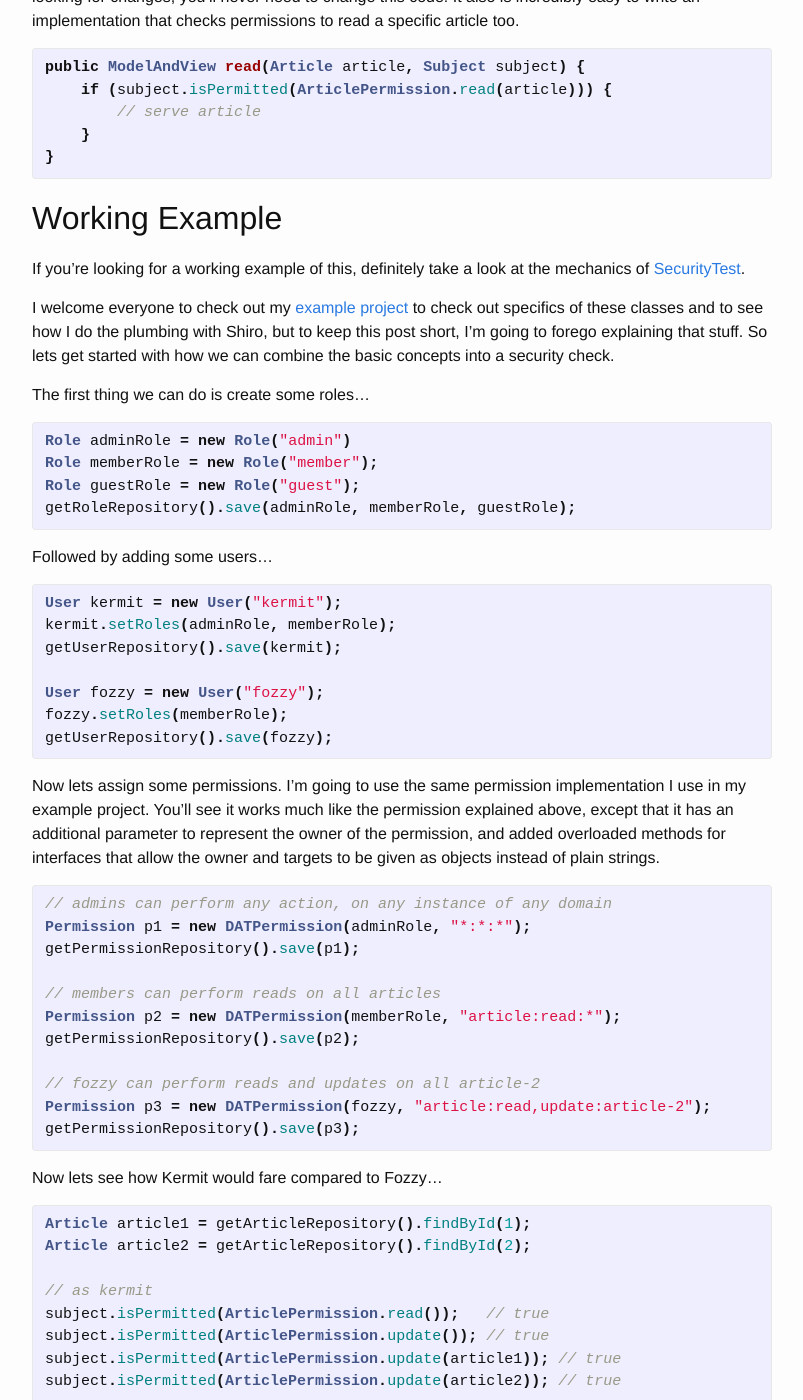
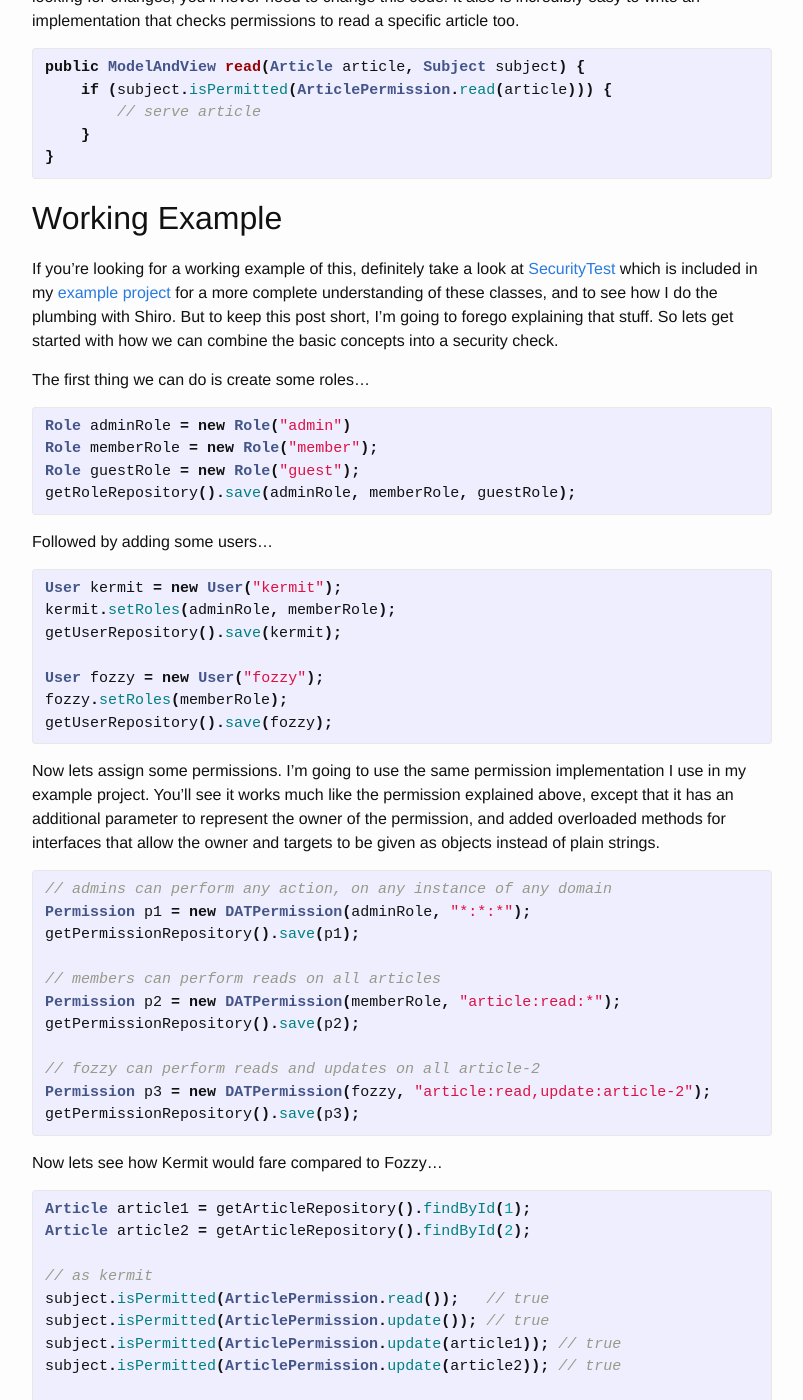
Before and after one commit to dustins/dustins.github.io, a Jekyll site: the page built from _posts/2014-11-12-effecive-security-part-one.markdown, in a window 1280 px wide and 1400 px high, scrolled down 2480 px. Shown: the whole window, without its empty margins (238-1041 px from the left). Built offline with Jekyll 4.4.1, drawn with Linux system fonts in a browser that asks for light colours; Markdown is read by kramdown in place of the engine named in the settings; some of the changed text lies outside the part shown.

Commit message:
updating poor wording

```diff
--- a/_posts/2014-11-12-effecive-security-part-one.markdown
+++ b/_posts/2014-11-12-effecive-security-part-one.markdown
@@ -96,9 +96,7 @@ public ModelAndView read(Article article, Subject subject) {
 
 ## Working Example
 
-If you're looking for a working example of this, definitely take a look at the mechanics of [SecurityTest][security-test].
-
-I welcome everyone to check out my [example project][swigg-security-example] to check out specifics of these classes and to see how I do the plumbing with Shiro, but to keep this post short, I'm going to forego explaining that stuff. So lets get started with how we can combine the basic concepts into a security check.
+If you're looking for a working example of this, definitely take a look at [SecurityTest][security-test] which is included in my [example project][swigg-security-example] for a more complete understanding of these classes, and to see how I do the plumbing with Shiro. But to keep this post short, I'm going to forego explaining that stuff. So lets get started with how we can combine the basic concepts into a security check.
 
 The first thing we can do is create some roles…
 
```
Also changed, not shown: other parts of _posts/2014-11-12-effecive-security-part-one.markdown (+1 -1 lines).
